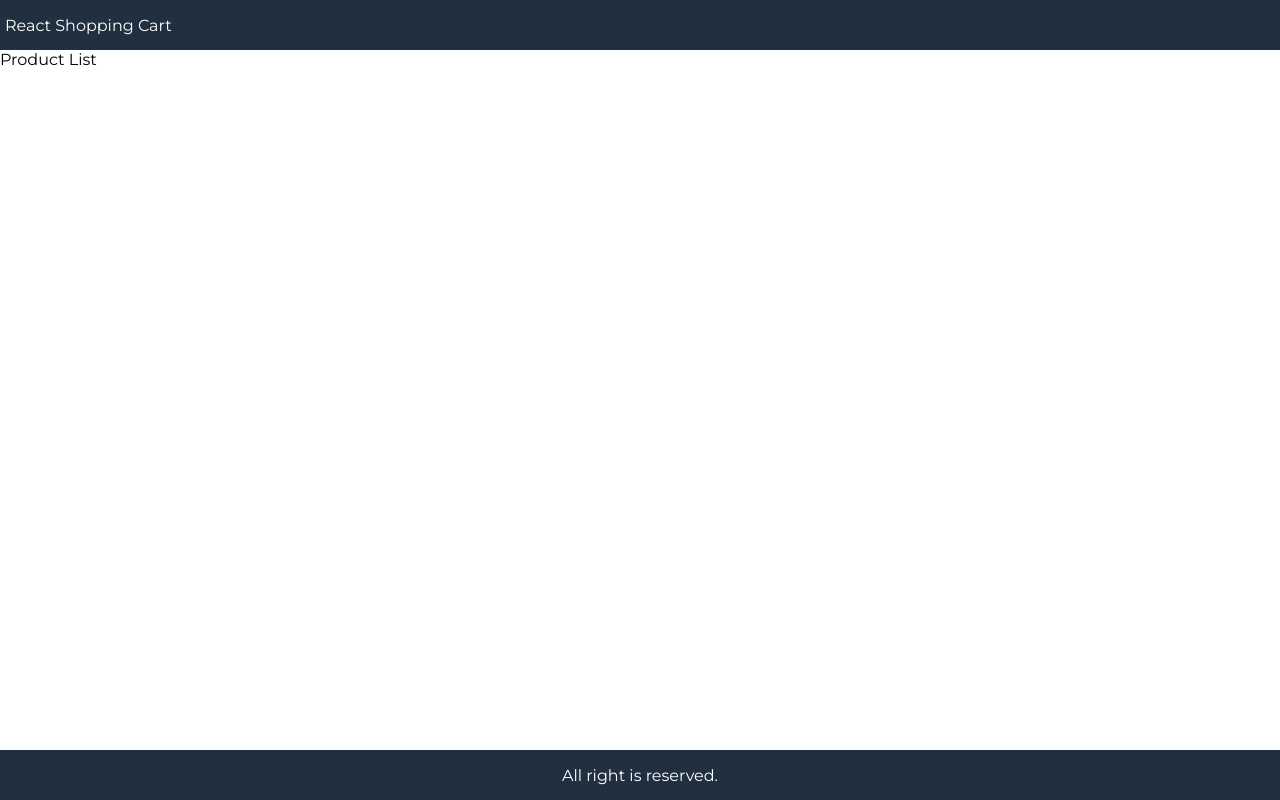
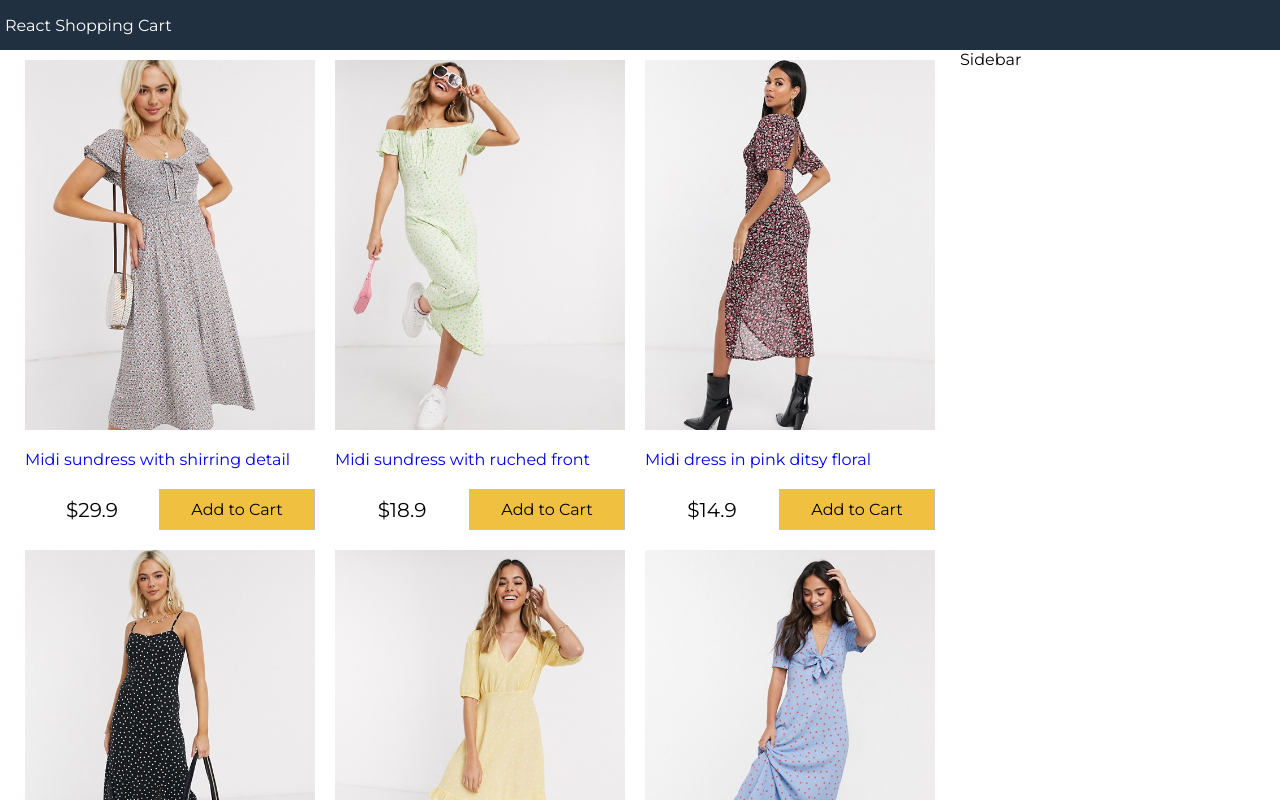
Before and after one commit to tacettinkustu/react-redux-shopping, a React (Create React App) app: page / in a window 1280 px wide. Shown: the top 800 px of the page. Built offline with nearby package versions, Linux system fonts and the light colour scheme.

Commit message:
creating product component

```diff
--- a/src/App.js
+++ b/src/App.js
@@ -1,13 +1,30 @@
 import React from "react";
+import data from "./data.json";
+import Products from "./components/Products";
 
 class App extends React.Component {
+  constructor() {
+    super();
+    this.state = {
+      products: data.products,
+      size: "",
+      sort: "",
+    };
+  }
   render() {
     return (
       <div className="grid-container">
         <header>
           <a href="/">React Shopping Cart</a>
         </header>
-        <main>Product List</main>
+        <main>
+          <div className="content">
+            <div className="main">
+              <Products products={this.state.products}></Products>
+            </div>
+            <div className="sidebar">Sidebar</div>
+          </div>
+        </main>
         <footer>All right is reserved.</footer>
       </div>
     );
--- /dev/null
+++ b/src/components/Products.js
@@ -0,0 +1,27 @@
+import React, { Component } from "react";
+import formatCurrency from "../util";
+
+export default class Products extends Component {
+  render() {
+    return (
+      <div>
+        <ul className="products">
+          {this.props.products.map((product) => (
+            <li key={product.id}>
+              <div className="product">
+                <a href={"#"+product._id}>
+                  <img src={product.image} alt={product.title}></img>
+                  <p>{product.title}</p>
+                </a>
+                <div className="product-price">
+                  <div className="">{formatCurrency(product.price)}</div>
+                  <button className="button primary">Add to Cart</button>
+                </div>
+              </div>
+            </li>
+          ))}
+        </ul>
+      </div>
+    );
+  }
+}
--- a/src/index.css
+++ b/src/index.css
@@ -58,3 +58,196 @@
   justify-content: center;
   align-items: center;
 }
+.content {
+  display: flex;
+  flex-wrap: wrap;
+}
+.main {
+  flex: 3 60rem;
+}
+.sidebar {
+  flex: 1 20rem;
+}
+
+/* products */
+.products {
+  display: flex;
+  flex-wrap: wrap;
+  justify-content: center;
+  align-items: center;
+  padding: 0;
+  margin: 0;
+  list-style-type: none;
+}
+.products li {
+  flex: 0 1 29rem;
+  height: 47rem;
+  padding: 1rem;
+}
+.product {
+  display: flex;
+  flex-direction: column;
+  justify-content: space-between;
+  height: 100%;
+}
+.product img {
+  max-width: 37rem;
+  max-height: 37rem;
+}
+.product-price {
+  display: flex;
+  justify-content: space-between;
+  align-items: center;
+}
+.product-price div,
+.product-price button {
+  text-align: center;
+  flex: 1;
+}
+.product-price div {
+  font-size: 2rem;
+}
+.button {
+  padding: 1rem;
+  border: 0.1rem #c0c0c0 solid;
+  background-color: #f0f0f0;
+  cursor: pointer;
+}
+.button:hover {
+  border: 0.1rem #808080 solid;
+}
+.button.primary {
+  background-color: #f0c040;
+}
+/* Filter */
+.filter {
+  display: flex;
+  justify-content: space-between;
+  padding: 1rem;
+  margin: 1rem;
+  border-bottom: 0.1rem #c0c0c0 solid;
+}
+.filter div {
+  flex: 1;
+}
+/* Index.css */
+.cart {
+  padding: 1rem;
+  margin: 1rem;
+  display: flex;
+}
+.cart-header {
+  border-bottom: 0.1rem #c0c0c0 solid;
+}
+.cart-items {
+  padding: 0;
+  width: 100%;
+  list-style-type: none;
+}
+.cart-items img {
+  width: 5rem;
+}
+.cart-items li {
+  display: flex;
+}
+.cart-items li div {
+  padding: 0.5rem;
+}
+.cart-items li div:last-child {
+  flex: 1;
+}
+.right {
+  text-align: right;
+}
+.total {
+  display: flex;
+  justify-content: space-between;
+  align-items: center;
+  width: 100%;
+}
+.total > div {
+  font-size: 2rem;
+}
+.total > div,
+.total > button {
+  flex: 1;
+}
+/* Checkout form */
+form {
+  width: 100%;
+}
+.form-container {
+  width: 100%;
+  padding: 0;
+  list-style-type: none;
+}
+.form-container li {
+  display: flex;
+  flex-direction: column;
+  padding: 1rem;
+}
+input {
+  padding: 1rem;
+  border: 0.1rem #c0c0c0 solid;
+}
+/* Product Details */
+.product-details {
+  display: flex;
+  flex-wrap: wrap;
+  justify-content: space-between;
+  max-height: 96vh;
+}
+.product-details img {
+  max-height: 100vh;
+  max-width: 46rem;
+  margin: 0 auto;
+}
+.product-details-description {
+  flex: 1 1;
+  margin: 1rem;
+}
+.close-modal {
+  position: absolute;
+  right: 1rem;
+  top: 2.5rem;
+  z-index: 1000;
+}
+
+/* Order Details */
+
+.order-details {
+  display: flex;
+  flex-direction: column;
+  justify-content: center;
+  align-items: center;
+  height: 100%;
+}
+.order-details li {
+  display: flex;
+  justify-content: space-between;
+  align-items: center;
+}
+.order-details li div {
+  padding: 10px;
+}
+.order-details .items {
+  text-align: right;
+  padding: 0;
+}
+.success-message {
+  color: green;
+}
+/* Orders */
+.orders {
+  width: 100%;
+  padding: 10px;
+}
+tbody > tr:nth-child(odd) {
+  background-color: #f0f0f0;
+}
+td {
+  padding: 5px;
+}
+th {
+  text-align: left;
+}
--- /dev/null
+++ b/src/util.js
@@ -0,0 +1,3 @@
+export default function formatCurrency(num){
+    return "$" + Number(num.toFixed(1)).toLocaleString()+ " ";
+}
```
